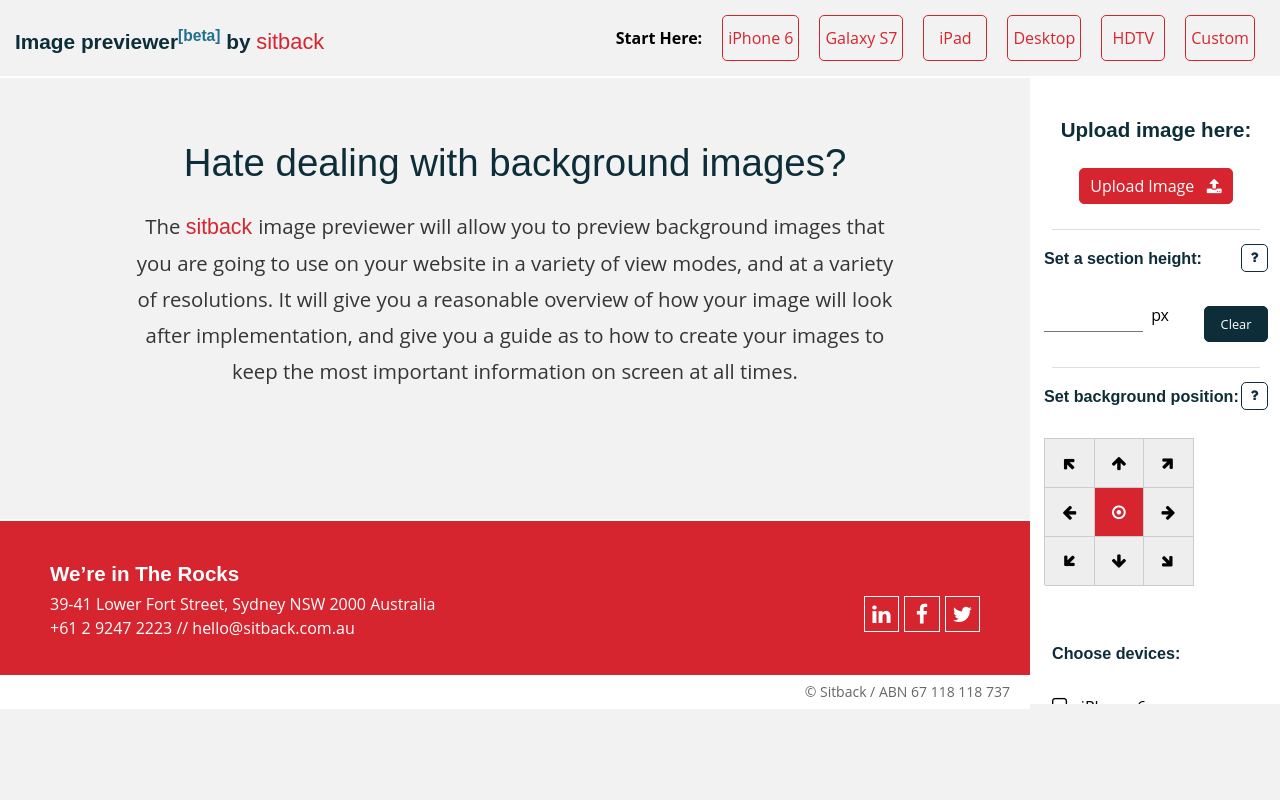
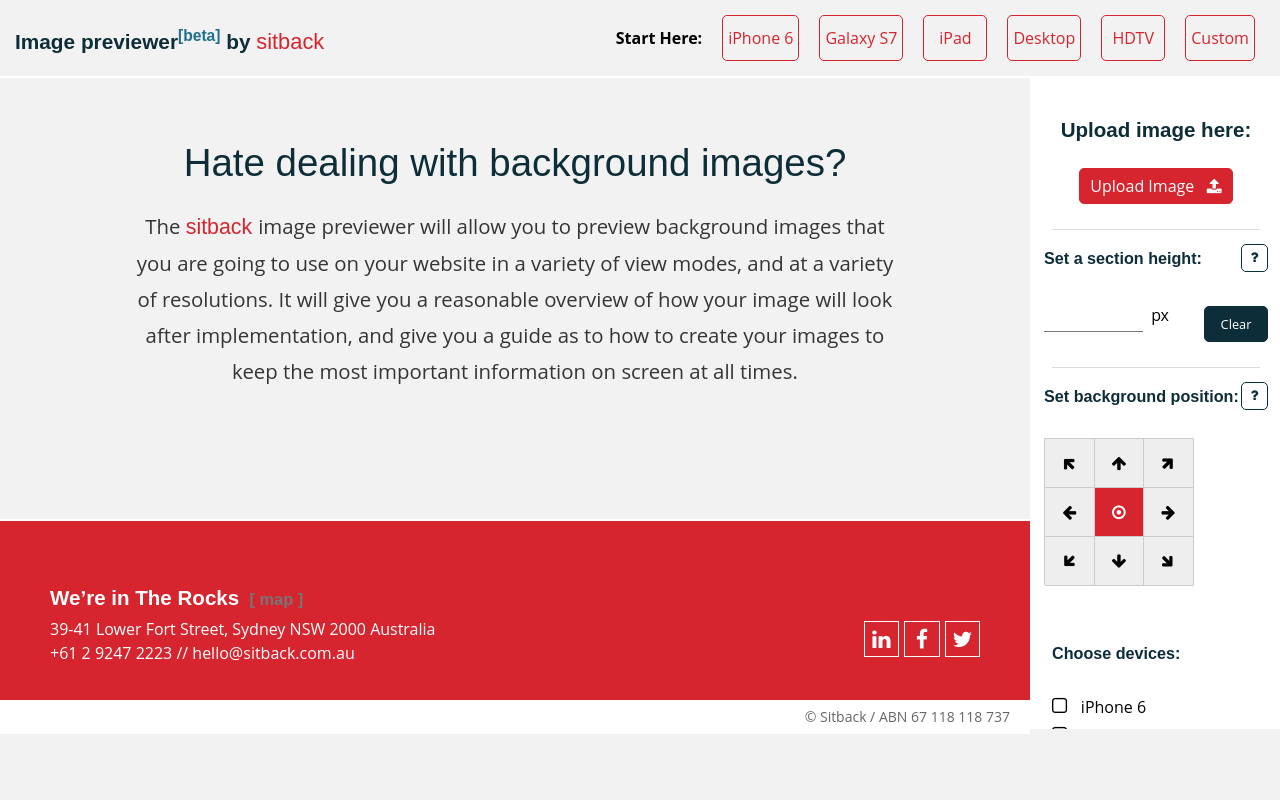
Before and after one commit to Sitback/imgback.io, a website: page index.html in a window 1280 px wide. Drawn offline with nearby package versions, Linux system fonts and the light colour scheme; a web font is replaced by a local one.

Commit message:
some extra small tweaks

```diff
--- a/index.html
+++ b/index.html
@@ -389,7 +389,10 @@
     <div class="row between-xs bottom-sm">
       <div class="col-xs-12 col-sm">
 
-        <h4 class="no-margin-top">We’re in The Rocks</h4>
+        <h4>
+          <span>We&rsquo;re in The Rocks </span>
+          <a href="https://goo.gl/maps/Ynt7t8KCuZv" title="Find Sitback on Google Maps" target="_blank"><small>&nbsp;[ map ]&nbsp;</small></a>
+        </h4>
         <p class="hug">
           <a href="https://www.google.com.au/maps/place/Sitback/@-33.8564434,151.2050245,17z/data=!3m1!4b1!4m5!3m4!1s0x6b12ae5ce22ca8bd:0x1d5bff2aa201ee00!8m2!3d-33.8564479!4d151.2072132" target="_blank">39-41 Lower Fort Street, Sydney NSW 2000 Australia</a>
           <br>
--- a/js/upload-image.js
+++ b/js/upload-image.js
@@ -22,6 +22,10 @@ $(document).ready(function(){
       customWidth = '.custom, .custom .device-screen',
       customHeight = '.custom, .custom .image-background',
       helpIcon = '.icon.help';
+
+      $('#test_link').on('click', function() {
+        window.location = '/img/2L9A2117-High.jpg';
+      });
 
 
   // Show uploaded image as section background on each device.
```
